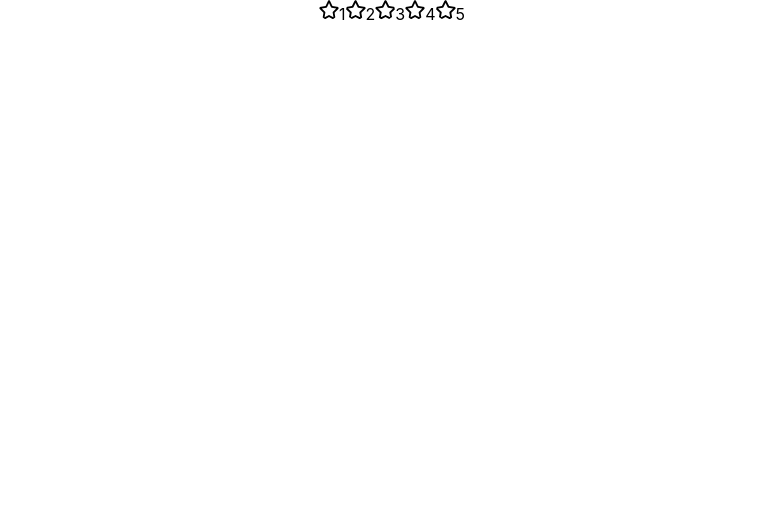
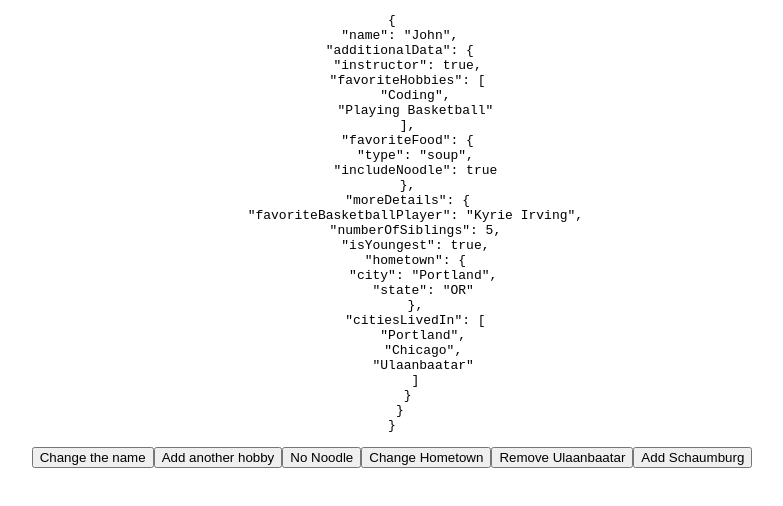
Before and after one commit to TsegmidM/React101, a React (Create React App) app: page / in a window 1280 px wide. Shown: the top 506 px of the page, without its empty margins (248-1031 px from the left). Built offline with nearby package versions, Linux system fonts and the light colour scheme.

Commit message:
newUpdate

```diff
--- a/src/App.js
+++ b/src/App.js
@@ -13,6 +13,8 @@ import Name from "./components/props-demo/name-field";
 import ProfileInfo from "./components/props-demo/profile-card/profile-info";
 import Star from "./components/props-demo/star-rating/star";
 import DestructingJson from "./components/destructuringJson/destructuringJson";
+import TicTacToe from "./components/tictactoe/tictactoe";
+import MemoryGame from "./components/memory-game";
 
 function App() {
   return (
@@ -27,8 +29,10 @@ function App() {
       {/* <LanguagePicker/> */}
       {/* <Name/> */}
       {/* <ProfileInfo/> */}
-      <Star/>
-      {/* <DestructingJson/> */}
+      {/* <Star/> */}
+      <DestructingJson/>
+      {/* <TicTacToe/> */}
+      {/* <MemoryGame/> */}
     </div>
   );
 }
--- a/src/components/destructuringJson/destructuringJson.js
+++ b/src/components/destructuringJson/destructuringJson.js
@@ -2,29 +2,115 @@ import React, { useState } from "react";
 
 const DestructingJson = () => {
   const [data, setData] = useState(sampleData);
+
   return (
     <div>
       <pre>{JSON.stringify(data, null, 2)}</pre>
-      <button onClick={() => {
-        const updatedData = { ...data, name: 'Dave' }
-        // const {additionalData: {favoriteHobbies:['sleeping']}}  = sampleData;
+      <button
+        onClick={() => {
+          setData((currState) => ({
+            ...currState,
+            name: "Ziggy",
+          }));
+        }}
+      >
+        Change the name
+      </button>
 
-        setData(updatedData)
-        return <pre> {JSON.stringify(data, null, 2)}</pre>
-      }}>Change the name</button>
+      <button
+        onClick={() => {
+          setData((prevState) => ({
+            ...prevState,
+            additionalData: {
+              ...prevState.additionalData,
+              favoriteHobbies: [
+                ...prevState.additionalData.favoriteHobbies,
+                "Cooking",
+              ],
+            },
+          }));
+        }}
+      >
+        Add another hobby
+      </button>
 
-      <button onClick={() => {
-        // setData(updatedData)
-        return <pre> {JSON.stringify(data, null, 2)}</pre>
-      }}>Add another hobby</button>
-      <button onClick={() => {
+      <button
+        onClick={() => {
+          setData((prevState) => ({
+            ...prevState,
+            additionalData: {
+              ...prevState.additionalData,
+              favoriteFood: {
+                ...prevState.additionalData.favoriteFood,
+                includeNoodle:false
+              },
+            },
+          }));
+        }}
+      >
+        No Noodle
+      </button>
+      <button
+        onClick={() => {
+          setData((prevState) => ({
+            ...prevState,
+            additionalData: {
+             ...prevState.additionalData,
+              moreDetails: {
+                ...prevState.additionalData.moreDetails,
+                hometown: {
+                  ...prevState.additionalData.moreDetails.hometown,
+                  state: "IL",
+                },
+              },
+            },
+          }));
+        }}
+      >
+        Change Hometown
+      </button>
+      <button
+        onClick={() => {
+          setData((prevState) =>  ({
+            ...prevState,
+            additionalData: {
+              ...prevState.additionalData,
+              moreDetails: {
+                ...prevState.additionalData.moreDetails,
+                citiesLivedIn:[
+                   ...prevState.additionalData.moreDetails.citiesLivedIn.filter(city => city !== 'Ulaanbaatar')
+                ],
+              },
+            },
+          })  );
+        }}
+      >
+        Remove Ulaanbaatar
+     </button>
+     <button
+        onClick={() => {
+          setData((prevState) => ({
+            ...prevState,
+            additionalData: {
+              ...prevState.additionalData,
+              moreDetails: {
+                ...prevState.additionalData.moreDetails,
+                citiesLivedIn: [
+                  ...prevState.additionalData.moreDetails.citiesLivedIn,
+                   "Schaumburg",
+                ],
+              },
+            },
+          }));
+        }}
+      >
+        Add Schaumburg
+      </button>
 
-      }}>Include noodle</button>
 
     </div>
-  )
-
-}
+  );
+};
 
 const sampleData = {
   name: "John",
--- /dev/null
+++ b/src/components/memory-game/index.css
@@ -0,0 +1,18 @@
+.container {
+    width: 65vh;
+    height: 65vh;
+    display: grid;
+    grid-template-columns:repeat(4, 1fr);
+    grid-template-rows:repeat(4, 1fr);
+    align-items: center;
+}
+.square {
+    border: 1px solid, red;
+    /* background-color: aliceblue; */
+    height: 100%;
+    width: 100%;
+    display: flex;
+    /* text-align: center; */
+    justify-content: center;
+    align-items: center;
+}
--- /dev/null
+++ b/src/components/memory-game/index.js
@@ -0,0 +1,21 @@
+import React, {useState} from "react";
+import './index.css'
+
+const tiles = [1,2,3,4,5,6,7,8]
+
+//3state
+//setTimeOut
+const MemoryGame = () => {
+    return(
+        <div className="container">
+            {
+                [...tiles,...tiles].map((square,id) => {
+                    return(
+                        <div className="square">{square}</div>
+                    )
+                })
+            }
+        </div>
+    )
+}
+export default MemoryGame;
--- /dev/null
+++ b/src/components/tictactoe/tictac.js
@@ -0,0 +1,12 @@
+import React from "react";
+
+const TicTac = (props) =>{
+    return (
+        props.choice ==='O' ? (
+        <span>O</span>
+        )
+        :
+        <span>X</span>
+    )
+}
+export default TicTac;
--- /dev/null
+++ b/src/components/tictactoe/tictactoe.css
@@ -0,0 +1,11 @@
+.container{
+    width: 50vh;
+    height: 50vh;
+    background-color: grey;
+    display: grid;
+    grid-template-columns: repeat(3,1fr);
+}
+.tictactoe-btn{
+    /* border: 1px solid red; */
+   /* // width: 100%; */
+}
--- /dev/null
+++ b/src/components/tictactoe/tictactoe.js
@@ -0,0 +1,26 @@
+import React, {useState} from "react";
+import TicTac from "./tictac";
+import './tictactoe.css'
+const TicTacToe = () => {
+    const squares = [1,2,3,4,5,6,7,8,9]
+    const [xOrO, setXorO] = useState(0);
+
+    return(
+        <div className="container">
+            {squares.map((n,nIdx) => {
+                return xOrO === n ? (
+                <button className="tictactoe-btn"
+                onClick={() => setXorO(()=>n)}
+                >
+                    <TicTac choice="O"/>
+                </button>
+                )
+                :
+                <button className="tictactoe-btn"
+                onClick={() => setXorO(()=>n)}
+                ></button>
+            })}
+        </div>
+    )
+}
+export default TicTacToe;
```
